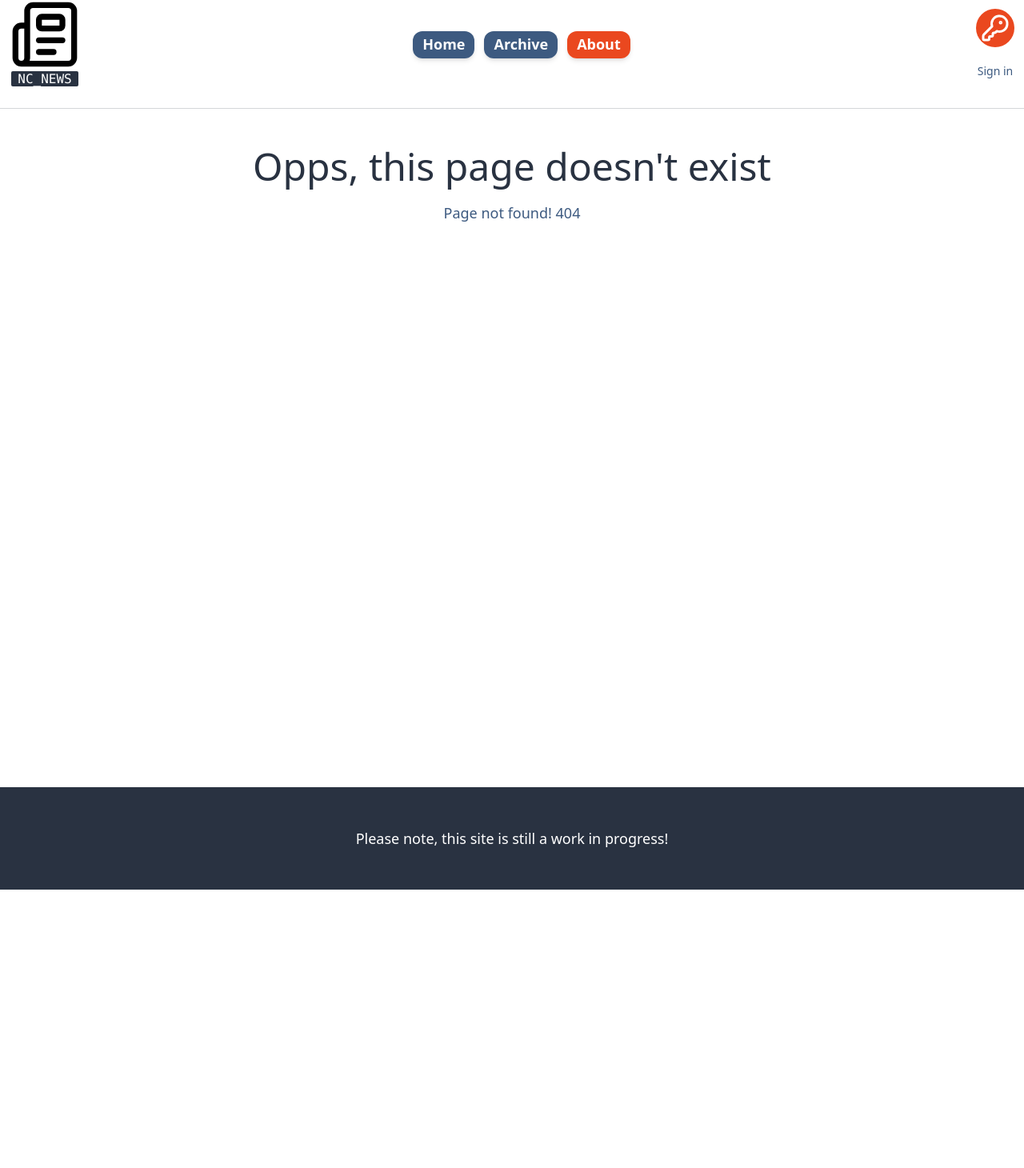
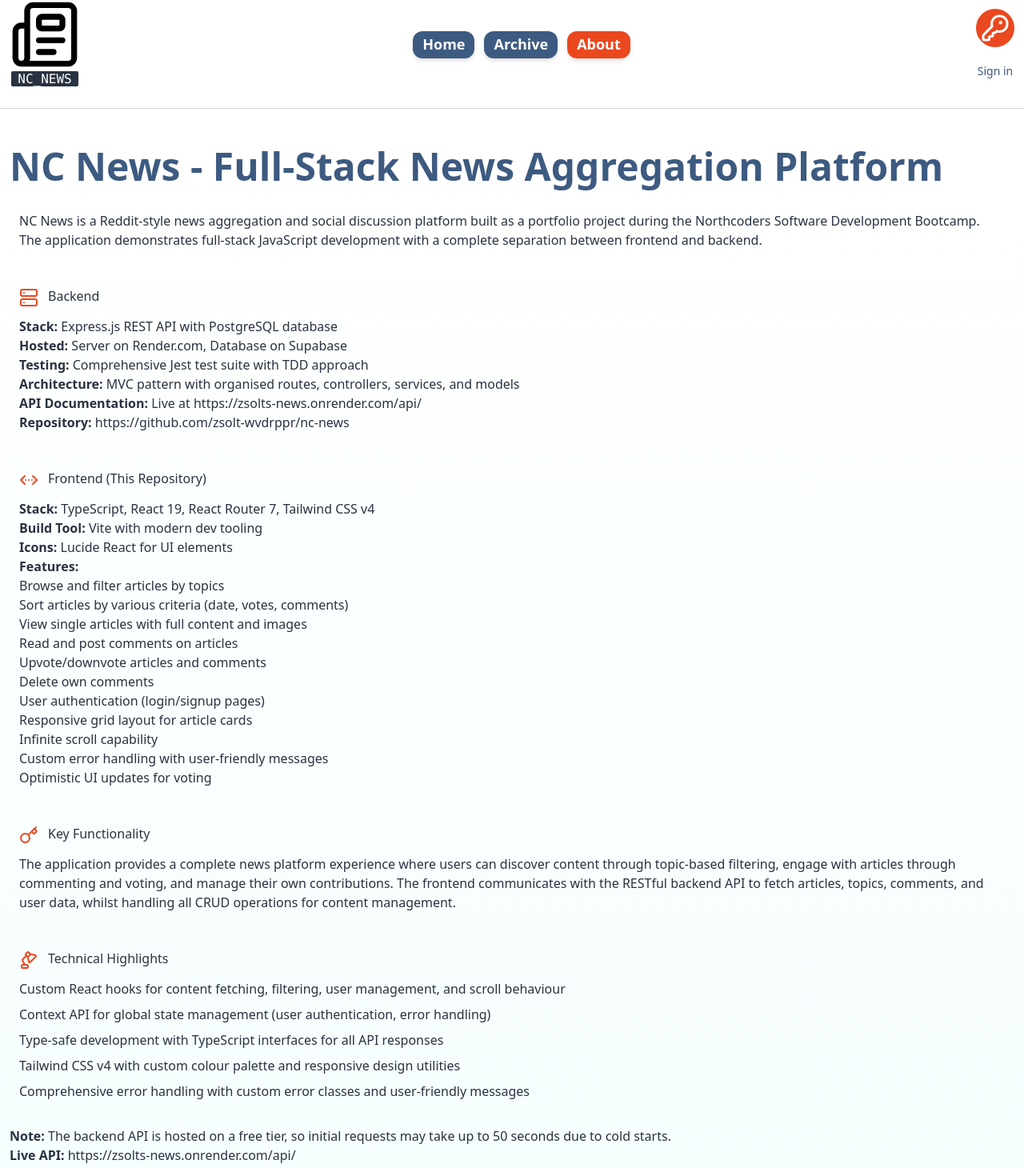
Before and after one commit to zsolt-wvdrppr/nc-news-frontend, a React (Vite) app: page /about in a window 1280 px wide. Before the commit this address had no page. Shown: the part 13-1473 px from the top of the page at 80% size. Before the commit the page ends 1125 px from the top, so only its background shows below. Built offline with nearby package versions, Linux system fonts and the light colour scheme.

Commit message:
Add About page component

```diff
--- /dev/null
+++ b/src/components/layout/About.tsx
@@ -0,0 +1,178 @@
+import {
+  ChevronsLeftRightEllipsis,
+  Key,
+  Lamp,
+  LampDesk,
+  Server,
+} from "lucide-react";
+import { Link } from "react-router";
+
+export function About({}) {
+  return (
+    <article className="max-w-400 px-3 flex flex-col gap-5 pb-8 text-c-jetblack bg-linear-to-b from-transparent to-c-lightcyan/30">
+      <header>
+        <h1 className="text-c-duskblue font-semibold">
+          NC News - Full-Stack News Aggregation Platform
+        </h1>
+      </header>
+
+      <section className="p-3">
+        <p>
+          NC News is a Reddit-style news aggregation and social discussion
+          platform built as a portfolio project during the Northcoders Software
+          Development Bootcamp. The application demonstrates full-stack
+          JavaScript development with a complete separation between frontend and
+          backend.
+        </p>
+      </section>
+
+      <section className="p-3">
+        <header className="mb-3 flex flex-row items-center gap-3">
+          <Server className="mt-1 size-6 stroke-c-burntpeach" />
+          <h2>Backend</h2>
+        </header>
+        <ul>
+          <li>
+            <strong>Stack:</strong> Express.js REST API with PostgreSQL database
+          </li>
+          <li>
+            <strong>Hosted:</strong> Server on Render.com, Database on Supabase
+          </li>
+          <li>
+            <strong>Testing:</strong> Comprehensive Jest test suite with TDD
+            approach
+          </li>
+          <li>
+            <strong>Architecture:</strong> MVC pattern with organised routes,
+            controllers, services, and models
+          </li>
+          <li>
+            <strong>API Documentation:</strong> Live at{" "}
+            <Link target="_blank" to="https://zsolts-news.onrender.com/api/">
+              https://zsolts-news.onrender.com/api/
+            </Link>
+          </li>
+          <li>
+            <strong>Repository:</strong>{" "}
+            <Link target="_blank" to="https://github.com/zsolt-wvdrppr/nc-news">
+              https://github.com/zsolt-wvdrppr/nc-news
+            </Link>
+          </li>
+        </ul>
+      </section>
+
+      <section className="p-3">
+        <header className="mb-3 flex flex-row items-center gap-3">
+          <ChevronsLeftRightEllipsis className="mt-1 size-6 stroke-c-burntpeach" />
+          <h2>Frontend (This Repository)</h2>
+        </header>
+        <ul className="">
+          <li>
+            <strong>Stack:</strong> TypeScript, React 19, React Router 7,
+            Tailwind CSS v4
+          </li>
+          <li>
+            <strong>Build Tool:</strong> Vite with modern dev tooling
+          </li>
+          <li>
+            <strong>Icons:</strong> Lucide React for UI elements
+          </li>
+          <li>
+            <strong>Features:</strong>
+            <ul>
+              <li>Browse and filter articles by topics</li>
+              <li>Sort articles by various criteria (date, votes, comments)</li>
+              <li>View single articles with full content and images</li>
+              <li>Read and post comments on articles</li>
+              <li>Upvote/downvote articles and comments</li>
+              <li>Delete own comments</li>
+              <li>User authentication (login/signup pages)</li>
+              <li>Responsive grid layout for article cards</li>
+              <li>Infinite scroll capability</li>
+              <li>Custom error handling with user-friendly messages</li>
+              <li>Optimistic UI updates for voting</li>
+            </ul>
+          </li>
+        </ul>
+      </section>
+
+      <section className="p-3">
+        <header className="mb-3 flex flex-row items-center gap-3">
+          <Key className="mt-1 size-6 stroke-c-burntpeach" />
+          <h2>Key Functionality</h2>
+        </header>
+        <p className="">
+          The application provides a complete news platform experience where
+          users can discover content through topic-based filtering, engage with
+          articles through commenting and voting, and manage their own
+          contributions. The frontend communicates with the RESTful backend API
+          to fetch articles, topics, comments, and user data, whilst handling
+          all CRUD operations for content management.
+        </p>
+      </section>
+
+      <section className="p-3">
+        <header className="mb-3 flex flex-row items-center gap-3">
+          <LampDesk className="mt-1 size-6 stroke-c-burntpeach" />
+          <h2>Technical Highlights</h2>
+        </header>
+        <ul className="flex flex-col gap-2">
+          <li>
+            Custom React hooks for content fetching, filtering, user management,
+            and scroll behaviour
+          </li>
+          <li>
+            Context API for global state management (user authentication, error
+            handling)
+          </li>
+          <li>
+            Type-safe development with TypeScript interfaces for all API
+            responses
+          </li>
+          <li>
+            Tailwind CSS v4 with custom colour palette and responsive design
+            utilities
+          </li>
+          <li>
+            Comprehensive error handling with custom error classes and
+            user-friendly messages
+          </li>
+        </ul>
+      </section>
+
+      <footer>
+        <p>
+          <strong>Note:</strong> The backend API is hosted on a free tier, so
+          initial requests may take up to 50 seconds due to cold starts.
+        </p>
+        <nav>
+          <ul>
+            <li>
+              <strong>Live API:</strong>{" "}
+              <Link target="_blank" to="https://zsolts-news.onrender.com/api/">
+                https://zsolts-news.onrender.com/api/
+              </Link>
+            </li>
+            <li>
+              <strong>Backend Repository:</strong>{" "}
+              <Link
+                target="_blank"
+                to="https://github.com/zsolt-wvdrppr/nc-news"
+              >
+                https://github.com/zsolt-wvdrppr/nc-news
+              </Link>
+            </li>
+            <li>
+              <strong>GitHub Profile:</strong>{" "}
+              <Link target="_blank" to="https://github.com/zsolt-wvdrppr">
+                https://github.com/zsolt-wvdrppr
+              </Link>
+            </li>
+          </ul>
+        </nav>
+      </footer>
+    </article>
+  );
+}
+
+export default About;
--- a/src/components/layout/Layout.tsx
+++ b/src/components/layout/Layout.tsx
@@ -7,6 +7,7 @@ import { useContext } from "react";
 import ErrorContext from "../../lib/contexts/ErrorContext";
 import LogIn from "./user/LogIn";
 import SignUp from "./user/SignUp";
+import About from "./About";
 
 export function Layout({}: {}) {
   const { globalError } = useContext(ErrorContext);
@@ -28,6 +29,7 @@ export function Layout({}: {}) {
           element={<ArticleList enableListControls={true} />}
         />
         <Route path="/404" element={<NotFound />} />
+        <Route path="/about" element={<About />} />
         <Route path="*" element={<NotFound />} />
       </Routes>
     </div>
```
